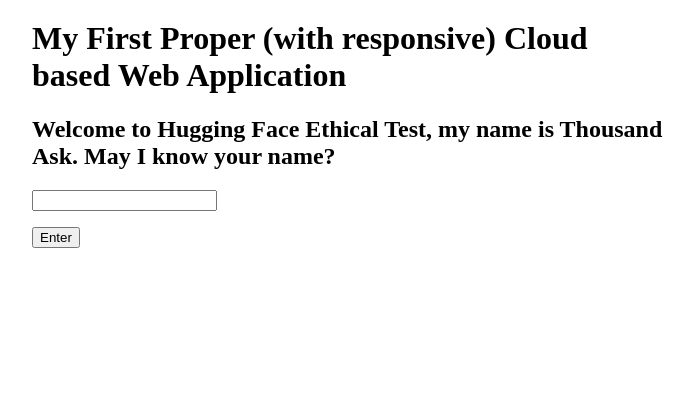
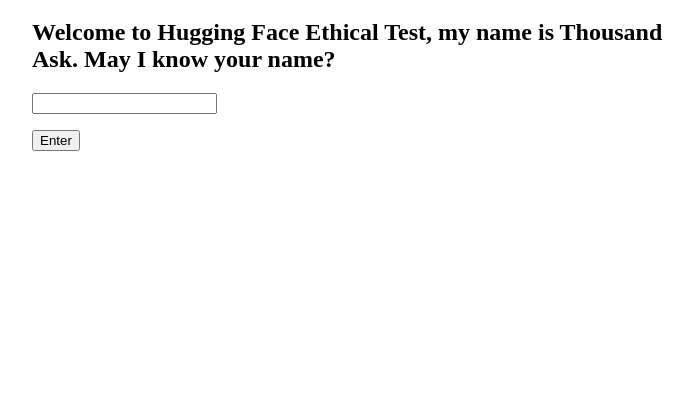
Before and after one commit to riya0103/Music_Generator_Assignement, a Flask app: page / in a window 1280 px wide. Shown: the part 209-629 px from the top of the page, without its empty margins (292-986 px from the left). Run offline with Flask 3, Linux system fonts and the light colour scheme.

Commit message:
Update index.html

```diff
--- a/templates/index.html
+++ b/templates/index.html
@@ -24,7 +24,6 @@
     <img src="https://media.architecturaldigest.com/photos/641b2b8252ae61ead67e92d9/16:9/w_2560%2Cc_limit/GettyImages-1474485122.jpg" height="200px" width="
     400px">
 
-    <h1>My First Proper (with responsive) Cloud based Web Application</h1>
     <form action="/main" method="post">
         <p><h2>Welcome to Hugging Face Ethical Test, my name is Thousand Ask. May I know your name?</h2></p>
         <p><input type="text" name="name"></p>
```
